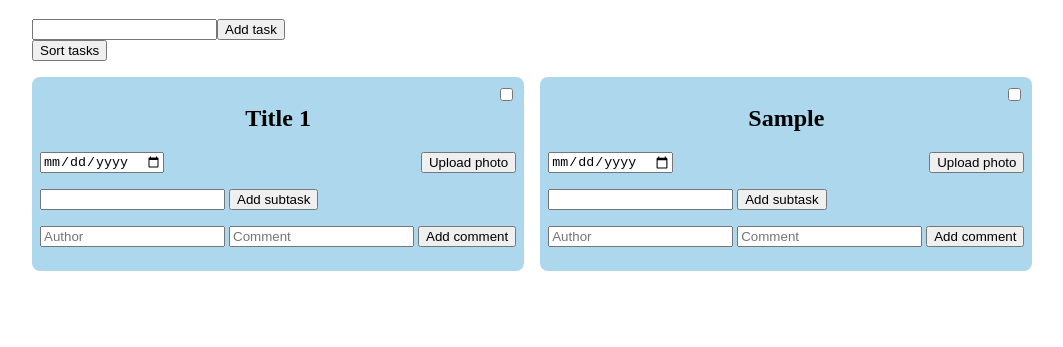
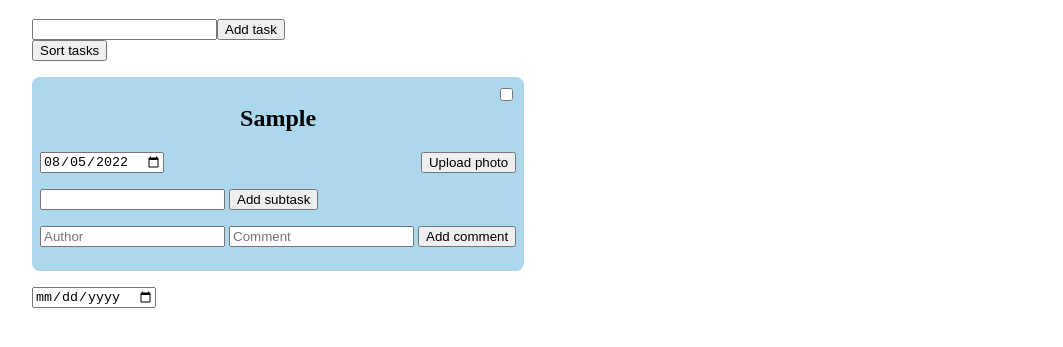
Before and after one commit to Mateusz-Ramotowski-Poland/ToDoList, a website built with Vite: page index.html in a window 1280 px wide. Both pictures are taken after typing "Sample" into the empty fields and a click on the button "Add task". Shown: the part 61-408 px from the top of the page, without its empty margins (32-1095 px from the left). Built offline with nearby package versions, Linux system fonts and the light colour scheme.

Commit message:
Task-finished. Added due date input for task

```diff
--- a/index.html
+++ b/index.html
@@ -41,11 +41,11 @@
       </div>
 
       <ul class="tasks">
-        <div class="task">
+<!--         <div class="task">
           <div class="task__main">
             <h2 class="task__title">Title 1</h2>
             <input type="checkbox" name="" id="" class="task__checkbox" />
-            <input type="date" name="" id="" class="task__date" />
+            <input type="date" name="" id="" class="task__date"/>
             <button class="task__photo">Upload photo</button>
           </div>
 
@@ -76,12 +76,13 @@
           <div class="comments">
 
           </div>
-        </div>
+        </div> -->
       </ul>
     </main>
 
     <!--   <footer>Made by Mateusz Ramotowski</footer> -->
 
+    <input type="date" name="" id="" value="2021-8-5">
     <script type="module" src="/src/main.ts"></script>
     <script type="module" src="/src/add-comment-and-task.ts"></script>
   </body>
--- a/src/add-comment-and-task.ts
+++ b/src/add-comment-and-task.ts
@@ -19,6 +19,15 @@ function clearInputField(input: HTMLInputElement | null | Element | undefined):v
     input.value = '';
   }
 }
+function getYearMonthDayString():string{
+  const date = new Date();
+  const year = date.getFullYear();
+  const month = (date.getMonth()+1).toString().padStart(2,'0');
+  const day = date.getDate().toString().padStart(2,'0');
+
+  const actualDate: string = `${year}-${month}-${day}`;
+  return actualDate;
+}
 
 function addNewTask(event: MouseEvent): void {
   event.preventDefault();
@@ -29,12 +38,14 @@ function addNewTask(event: MouseEvent): void {
 
   if (!checkInputValidity(textInputTask)) return;
 
+
+
   const newTask: string = `
   <div class="task">
           <div class="task__main">
                     <h2 class="task__title">${textInputTask?.value}</h2>
                     <input type="checkbox" name="" id="" class="task__checkbox" />
-                    <input type="date" name="" id="" class="task__date" />
+                    <input type="date" name="" id="" class="task__date" value='${getYearMonthDayString()}'/>
                     <button class="task__photo">Upload photo</button>
           </div>
 
@@ -75,11 +86,12 @@ function addNewTask(event: MouseEvent): void {
 btnAddTask?.addEventListener("click", addNewTask);
 
 function addNewComment(event: MouseEvent): void {
-  event.preventDefault();
 
   if (!event?.target?.classList?.contains("task__btn-add-comment")) {
     return;
   }
+
+  event.preventDefault();
 
   const currentTask = event.target.closest(".task");
   const textInputComments = currentTask.querySelectorAll(
@@ -95,7 +107,7 @@ function addNewComment(event: MouseEvent): void {
   if (!checkInputValidity(inputComment)) return;
 
   const date = new Date();
-  const actualDate: string = `${date.getDay()}.${date.getMonth()}.${date.getFullYear()} ${date.getHours()}:${date.getMinutes()}:${date.getSeconds()}`;
+  const actualDate: string = `${getYearMonthDayString()} ${date.getHours()}:${date.getMinutes()}:${date.getSeconds()}`;
 
   const newComment: string = `
   <p class="comment">
--- a/src/assets/sass/abstracts/_variables.scss
+++ b/src/assets/sass/abstracts/_variables.scss
@@ -2,4 +2,4 @@ $color-blue-light:#ACD7EC;
 
 $body-width: 90%;
 
-$comment-width: 13rem;
+$comment-width: 15rem;
```
